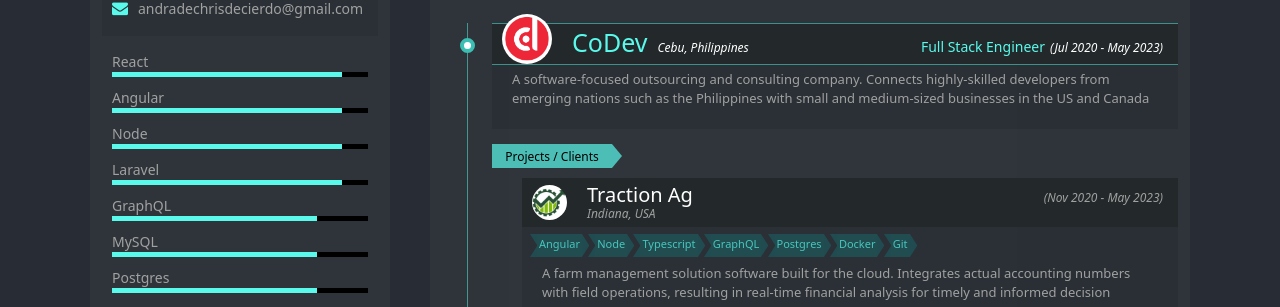
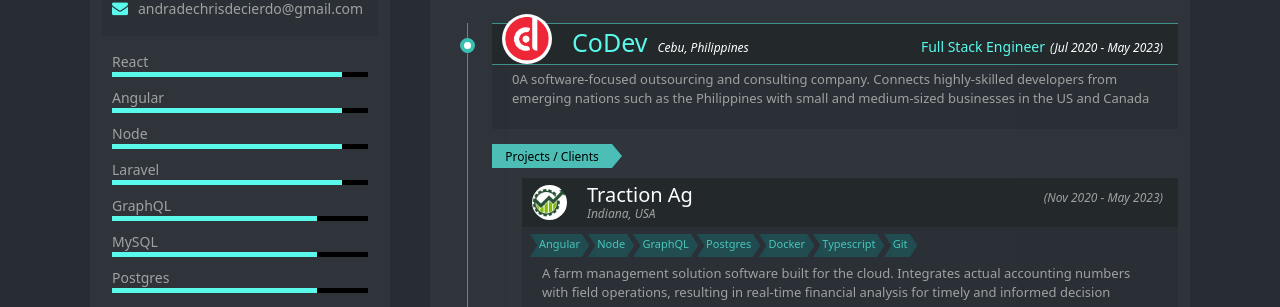
Before and after one commit to andradecierdo/andradedecierdo, a React (Create React App) app: page /#/profile in a window 1280 px wide. Shown: the part 202-509 px from the top of the page. Built offline with nearby package versions, Linux system fonts and the light colour scheme.

Commit message:
Modify models to set skills as ids and implement getting of skill models by ids

```diff
--- a/src/components/experience/ProfessionalExperience.tsx
+++ b/src/components/experience/ProfessionalExperience.tsx
@@ -2,6 +2,7 @@
 import { IExperience } from '../../models'
 import { CompanyBanner } from '../company/CompanyBanner'
 import { ProjectBanner } from '../company/ProjectBanner'
+import { useProfile } from '../../context/ProfileContext'
 
 interface IProfessionalExperience {
   experience: IExperience
@@ -9,6 +10,7 @@
 
 export function ProfessionalExperience({ experience }: IProfessionalExperience) {
   const { company, projects, position, startDate, endDate } = experience
+  const { getSkills } = useProfile()
 
   return (
     <div className="professional-experience">
@@ -20,7 +22,7 @@
         startDate={startDate}
         endDate={endDate}
         title={position.name}
-        skills={company.skills?.map(o => o.name)}
+        skills={getSkills(company.skills || []).map(o => o.name)}
         responsibilities={company.responsibilities}
         website={company.website} />
 
@@ -45,7 +47,7 @@
                   startDate={startDate}
                   endDate={endDate}
                   responsibilities={responsibilities}
-                  skills={skills.map(o => o.name)}
+                  skills={getSkills(skills).map(o => o.name)}
                   website={website} />
               </div>
             )
--- a/src/context/ProfileContext.tsx
+++ b/src/context/ProfileContext.tsx
@@ -1,15 +1,17 @@
 import React, { createContext, ReactNode, useContext, useState } from 'react'
-import { IUserDetails } from '../models'
-import { myProfile } from '../data/user'
+import { ISkill, IUserDetails } from '../models'
+import { myProfile, skills as techSkills } from '../data'
 
 type ProfileProviderProps = {
   children: ReactNode
 }
 
 type ProfileContext = {
+  skills: ISkill[]
   user: IUserDetails
   loaded: boolean
   setLoaded: (value: boolean) => void
+  getSkills: (skillIds: number[]) => ISkill[]
 }
 
 const ProfileContext = createContext({} as ProfileContext)
@@ -19,13 +21,21 @@
 }
 
 export function ProfileProvider({ children }: ProfileProviderProps) {
-  const [loaded, setLoaded] = useState(false)
+  const [loaded, setLoaded] = useState<boolean>(false)
+  const [skills] = useState<ISkill[]>(techSkills)
   const user = myProfile
+
+  const getSkills = (skillIds: number[]): ISkill[] => {
+    const skillsSet = new Set(skillIds)
+    return skills.filter(o => skillsSet.has(o.id))
+  }
 
   const value: ProfileContext = {
     user,
+    skills,
     loaded,
     setLoaded,
+    getSkills,
   }
 
   return (
--- /dev/null
+++ b/src/data/index.ts
@@ -0,0 +1,2 @@
+export * from './user'
+export * from './skills'
--- /dev/null
+++ b/src/data/skills.ts
@@ -0,0 +1,74 @@
+import { ISkill } from '../models'
+
+export const skills: ISkill[] = [
+  {
+    id: 1,
+    name: 'React',
+    level: 90,
+  },
+  {
+    id: 2,
+    name: 'Angular',
+    level: 90,
+  },
+  {
+    id: 3,
+    name: 'Node',
+    level: 90,
+  },
+  {
+    id: 4,
+    name: 'Laravel',
+    level: 90,
+  },
+  {
+    id: 5,
+    name: 'GraphQL',
+    level: 80,
+  },
+  {
+    id: 6,
+    name: 'MySQL',
+    level: 80,
+  },
+  {
+    id: 7,
+    name: 'Postgres',
+    level: 80,
+  },
+  {
+    id: 8,
+    name: 'Docker',
+    level: 70,
+  },
+  {
+    id: 9,
+    name: 'Typescript',
+    level: 90,
+  },
+  {
+    id: 10,
+    name: 'Javascript',
+    level: 90,
+  },
+  {
+    id: 11,
+    name: 'PHP',
+    level: 90,
+  },
+  {
+    id: 12,
+    name: 'MongoDB',
+    level: 90,
+  },
+  {
+    id: 13,
+    name: 'Git',
+    level: 80,
+  },
+  {
+    id: 14,
+    name: 'HTML & CSS',
+    level: 90,
+  },
+]
--- a/src/data/user.ts
+++ b/src/data/user.ts
@@ -5,7 +5,6 @@
   IEducation,
   IExperience,
   IProject,
-  ISkill,
   ISocialMedia,
   IUserDetails,
 } from '../models'
@@ -71,83 +70,6 @@
   }
 ]
 
-const mainSkills: ISkill[] = [
-  {
-    id: 1,
-    name: 'React',
-    level: 90,
-  },
-  {
-    id: 2,
-    name: 'Angular',
-    level: 90,
-  },
-  {
-    id: 4,
-    name: 'Node',
-    level: 90,
-  },
-  {
-    id: 5,
-    name: 'Laravel',
-    level: 90,
-  },
-  {
-    id: 6,
-    name: 'GraphQL',
-    level: 80,
-  },
-  {
-    id: 8,
-    name: 'MySQL',
-    level: 80,
-  },
-  {
-    id: 9,
-    name: 'Postgres',
-    level: 80,
-  },
-  {
-    id: 11,
-    name: 'Docker',
-    level: 70,
-  },
-]
-
-const skills: ISkill[] = [
-  {
-    id: 3,
-    name: 'Typescript',
-    level: 90,
-  },
-  {
-    id: 3,
-    name: 'Javascript',
-    level: 90,
-  },
-  {
-    id: 3,
-    name: 'PHP',
-    level: 90,
-  },
-  {
-    id: 10,
-    name: 'MongoDB',
-    level: 90,
-  },
-
-  {
-    id: 12,
-    name: 'Git',
-    level: 80,
-  },
-  {
-    id: 7,
-    name: 'HTML & CSS',
-    level: 90,
-  },
-]
-
 const sprobeCompany: ICompany = {
   id: 1,
   userId: 1,
@@ -162,7 +84,7 @@
 
 // Sprobe Projects
 const sprobeProjects: IProject[] = [
-  // CM Studio
+  // CM STUDIO
   {
     id: 3,
     companyId: 1,
@@ -175,43 +97,7 @@
       name: 'Full Stack Engineer',
       description: '',
     },
-    skills: [
-      {
-        id: 1,
-        name: 'React',
-        level: 90,
-      },
-      {
-        id: 5,
-        name: 'Laravel',
-        level: 90,
-      },
-      {
-        id: 4,
-        name: 'Node',
-        level: 90,
-      },
-      {
-        id: 3,
-        name: 'PHP',
-        level: 90,
-      },
-      {
-        id: 3,
-        name: 'Javascript',
-        level: 90,
-      },
-      {
-        id: 8,
-        name: 'MySQL',
-        level: 80,
-      },
-      {
-        id: 11,
-        name: 'Docker',
-        level: 70,
-      },
-    ],
+    skills: [1, 3, 4, 6, 10, 8, 11, 13],
     responsibilities: [
       'Created a user-friendly assistant feature that helps you choose a video template based on purpose and information you provide',
       'Refactored database tables to have better structure and optimized association',
@@ -224,7 +110,7 @@
     logo: '/portfolio/company/cmstudio-logo.png',
     address: 'Tokyo, Japan'
   },
-  // Phrontier
+  // PHRONTIER
   {
     id: 3,
     companyId: 1,
@@ -237,43 +123,7 @@
       name: 'Full Stack Engineer',
       description: '',
     },
-    skills: [
-      {
-        id: 1,
-        name: 'React',
-        level: 90,
-      },
-      {
-        id: 5,
-        name: 'Laravel',
-        level: 90,
-      },
-      {
-        id: 3,
-        name: 'PHP',
-        level: 90,
-      },
-      {
-        id: 3,
-        name: 'Javascript',
-        level: 90,
-      },
-      {
-        id: 8,
-        name: 'MySQL',
-        level: 80,
-      },
-      {
-        id: 11,
-        name: 'Docker',
-        level: 70,
-      },
-      {
-        id: 12,
-        name: 'Git',
-        level: 80,
-      },
-    ],
+    skills: [1, 4, 6, 10, 8, 11, 13],
     responsibilities: [
       'Implemented the core functions that send requests to the API and processes the response in a simpler and user-friendly view for non-tech users',
       'Ensured quality output by thoroughly reviewing codes and testing functionalities',
@@ -285,8 +135,7 @@
     logo: '/portfolio/company/default-company-logo.png',
     address: 'Tokyo, Japan'
   },
-
-  // Automatching
+  // AUTOMATCHING
   {
     id: 3,
     companyId: 1,
@@ -299,38 +148,7 @@
       name: 'Full Stack Engineer',
       description: '',
     },
-    skills: [
-      {
-        id: 5,
-        name: 'Laravel',
-        level: 90,
-      },
-      {
-        id: 3,
-        name: 'PHP',
-        level: 90,
-      },
-      {
-        id: 3,
-        name: 'Javascript',
-        level: 90,
-      },
-      {
-        id: 8,
-        name: 'MySQL',
-        level: 80,
-      },
-      {
-        id: 11,
-        name: 'Docker',
-        level: 70,
-      },
-      {
-        id: 12,
-        name: 'Git',
-        level: 80,
-      },
-    ],
+    skills: [4, 6, 10, 8, 11, 13],
     responsibilities: [
       'Implemented the main automatching algorithm that matches and schedules companies based on their needs and availability with optimization and efficiency',
       'Designed, developed, and managed well-functioning database from scratch',
@@ -360,43 +178,7 @@
       name: 'Full Stack Engineer',
       description: '',
     },
-    skills: [
-      {
-        id: 2,
-        name: 'Angular',
-        level: 90,
-      },
-      {
-        id: 4,
-        name: 'Node',
-        level: 90,
-      },
-      {
-        id: 3,
-        name: 'Typescript',
-        level: 90,
-      },
-      {
-        id: 6,
-        name: 'GraphQL',
-        level: 80,
-      },
-      {
-        id: 9,
-        name: 'Postgres',
-        level: 80,
-      },
-      {
-        id: 11,
-        name: 'Docker',
-        level: 70,
-      },
-      {
-        id: 12,
-        name: 'Git',
-        level: 80,
-      },
-    ],
+    skills: [2, 3, 5, 7, 8, 9, 13],
     responsibilities: [
       'Developed a feature that calculates the company’s retained earnings and accrual net income based on its accounts and transactions',
       'Implemented a page that generates accounting reports like accrual balance sheet and its supporting schedule',
@@ -421,43 +203,7 @@
       name: 'Full Stack Engineer',
       description: '',
     },
-    skills: [
-      {
-        id: 1,
-        name: 'React',
-        level: 90,
-      },
-      {
-        id: 4,
-        name: 'Node',
-        level: 90,
-      },
-      {
-        id: 3,
-        name: 'Typescript',
-        level: 90,
-      },
-      {
-        id: 6,
-        name: 'GraphQL',
-        level: 80,
-      },
-      {
-        id: 10,
-        name: 'MongoDB',
-        level: 80,
-      },
-      {
-        id: 11,
-        name: 'Docker',
-        level: 70,
-      },
-      {
-        id: 12,
-        name: 'Git',
-        level: 80,
-      },
-    ],
+    skills: [1, 3, 5, 12, 8, 9, 13],
     responsibilities: [
       'Maintained and enhanced the microservice responsible for creating requests to the accessibility APIs and processing the response for better analysis',
       'Introduced process improvements and coding standards to have readable and maintainable codes',
@@ -491,23 +237,7 @@
   website: 'https://www.snowballeffect.co.nz/',
   email: '',
   phone: '',
-  skills: [
-    {
-      id: 5,
-      name: 'Laravel',
-      level: 90,
-    },
-    {
-      id: 3,
-      name: 'PHP',
-      level: 90,
-    },
-    {
-      id: 12,
-      name: 'Git',
-      level: 80,
-    },
-  ],
+  skills: [4, 11, 13],
   responsibilities: [
     'Reported directly to the engineering team',
     'Created a script for automated autoloading of an internal dependency through composer',
@@ -592,8 +322,8 @@
   education,
   experiences,
   references: [],
-  mainSkills,
-  skills,
+  mainSkills: [1, 2, 3, 4, 5, 6, 7, 8],
+  skills: [9, 10, 11, 12, 13, 14],
   socialMedia,
   overview: 'A full stack engineer with over 7 years of experience with ' +
     'a strong focus on web development in the Software as a ' +
--- a/src/models/company.ts
+++ b/src/models/company.ts
@@ -1,5 +1,3 @@
-import { ISkill } from './skill'
-
 export interface ICompany {
   id: number
   userId: number
@@ -10,6 +8,6 @@
   website?: string
   email?: string
   phone?: string
-  skills?: ISkill[]
+  skills?: number[]
   responsibilities?: string[]
 }
--- a/src/models/project.ts
+++ b/src/models/project.ts
@@ -1,5 +1,4 @@
 import { IPosition } from './position'
-import { ISkill } from './skill'
 
 export interface IProject {
   id: number
@@ -9,7 +8,7 @@
   startDate: Date
   endDate: Date
   position: IPosition
-  skills: ISkill[]
+  skills: number[]
   responsibilities: string[]
   website: string
   logo: string
--- a/src/models/user.ts
+++ b/src/models/user.ts
@@ -1,4 +1,4 @@
-import { IAward, ICertificate, IEducation, IExperience, IReference, IResume, ISkill } from './'
+import { IAward, ICertificate, IEducation, IExperience, IReference, IResume } from './'
 
 export interface IUser {
   id: number
@@ -36,8 +36,8 @@
   awards: IAward[]
   certificates: ICertificate[]
   references: IReference[]
-  mainSkills: ISkill[]
-  skills: ISkill[]
+  mainSkills: number[]
+  skills: number[]
   education: IEducation[]
   socialMedia: ISocialMedia[]
 }
--- a/src/pages/Portfolio.tsx
+++ b/src/pages/Portfolio.tsx
@@ -6,7 +6,7 @@
 import { MainProfile } from './MainProfile'
 
 export function Portfolio() {
-  const { user } = useProfile()
+  const { user, getSkills } = useProfile()
   const navigate = useNavigate()
   const handleAvatarClick = (): void => {
     navigate('/')
@@ -40,11 +40,11 @@
           </div>
           <div className="scroll-component side">
             <div className="skills-container">
-              { user.mainSkills.map((skill, index) => {
+              { getSkills(user.mainSkills).map((skill, index) => {
                 return <Skill key={index} name={skill.name} level={skill.level} />
               })}
               <div className="other-skills">
-                { user.skills.map((skill, index) => {
+                { getSkills(user.skills).map((skill, index) => {
                   return <OtherSkill key={index} name={skill.name} />
                 })}
               </div>
```
